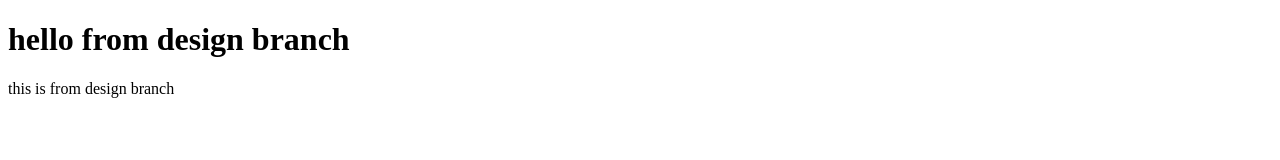
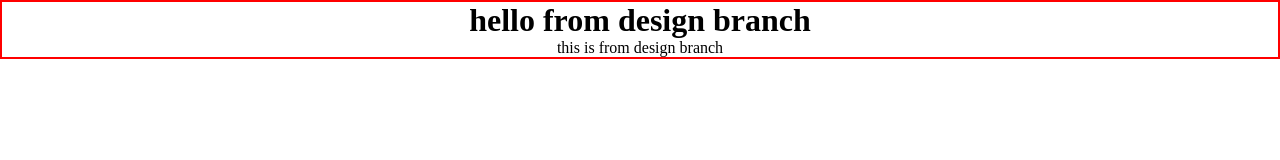
Before and after one commit to yashdreamsdevelopment/gitDemo, a plain HTML site: page index.html in a window 1280 px wide. Drawn offline with Linux system fonts and the light colour scheme.

Commit message:
designed

```diff
--- a/index.html
+++ b/index.html
@@ -7,6 +7,21 @@
     <meta name="viewport" content="width=device-width, initial-scale=1.0">
     <title>this is my issue1 title 4 -c7</title>
 </head>
+<style>
+    * {
+        margin: 0;
+        padding: 0;
+        box-sizing: border-box;
+    }
+
+    .container {
+        display: flex;
+        flex-direction: column;
+        border: 2px solid red;
+        align-items: center;
+        justify-content: center;
+    }
+</style>
 
 <body>
     <div class="container">
```
